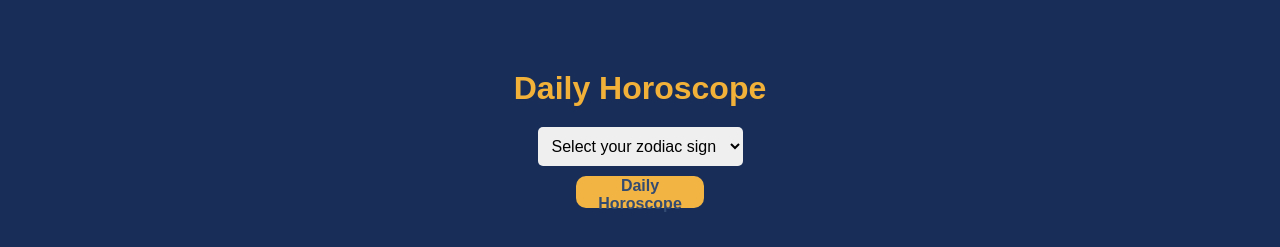
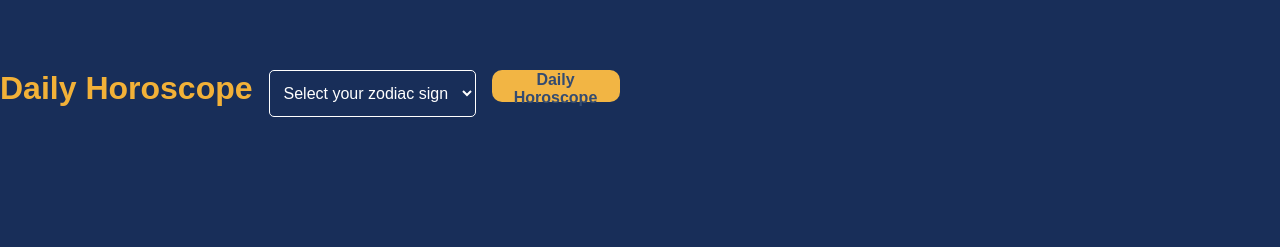
Before and after one commit to sana-al-rayess/OneirAi, a React (Create React App) app in the folder oneirai-frontend/: page /horo in a window 1280 px wide. Shown: the part 143-390 px from the top of the page. Built offline with nearby package versions, Linux system fonts and the light colour scheme; a web font is replaced by a local one.

Commit message:
frontend: edited style in dailyhoroscope.css

```diff
--- a/oneirai-frontend/src/components/DailyHoroscope/dailyhoroscope.css
+++ b/oneirai-frontend/src/components/DailyHoroscope/dailyhoroscope.css
@@ -1,8 +1,7 @@
 .daily-horoscope-container {
   display: flex;
-  flex-direction: column;
-  align-items: center;
-  justify-content: center;
+  justify-content: flex-start;
+  gap: 1rem;
   margin-top: 50px;
 }
 
@@ -17,8 +16,10 @@
   font-size: 16px;
   padding: 10px;
   border-radius: 5px;
-  border: none;
+  border: 1px solid #fff;
   margin-bottom: 10px;
+  background-color: #182E59;
+  color: #fff;
 }
 
 
@@ -27,8 +28,10 @@
   font-weight: bold;
   margin-top: 20px;
   padding: 10px;
-  border-radius: 5px;
   /* background-color: #fff; */
-  color: aliceblue;
-  box-shadow: 0px 0px 10px rgba(0, 0, 0, 0.1);
+  color: #fff;
+  height: auto;
+  width: 20rem;
+  border: 1px solid #fff;
+  border-radius: 10px;
 }
```
